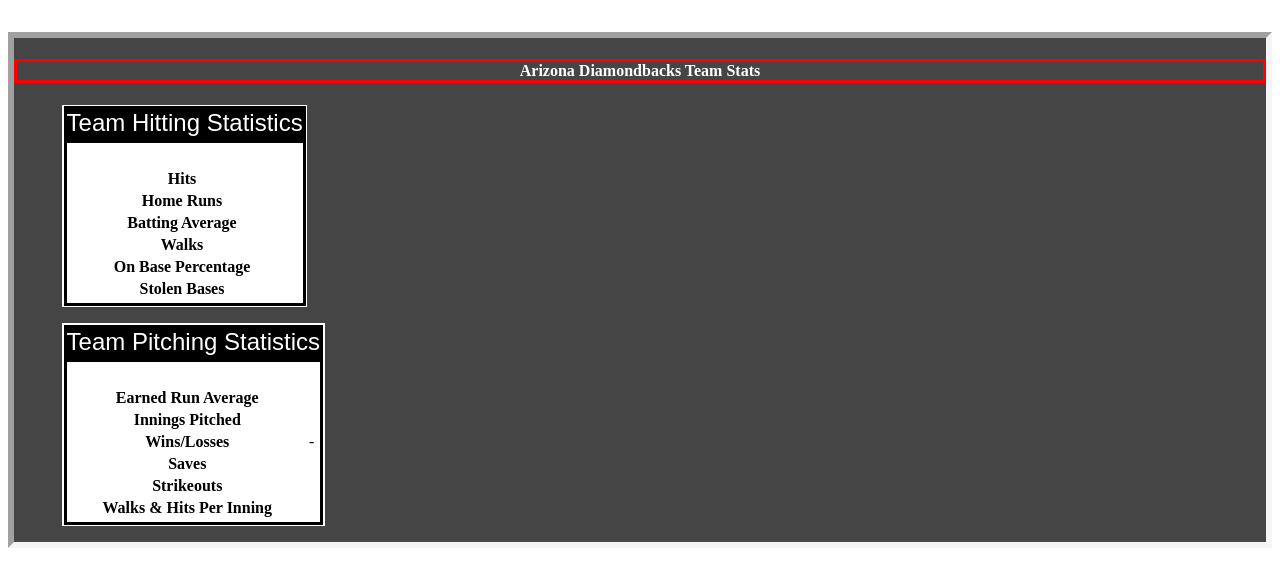
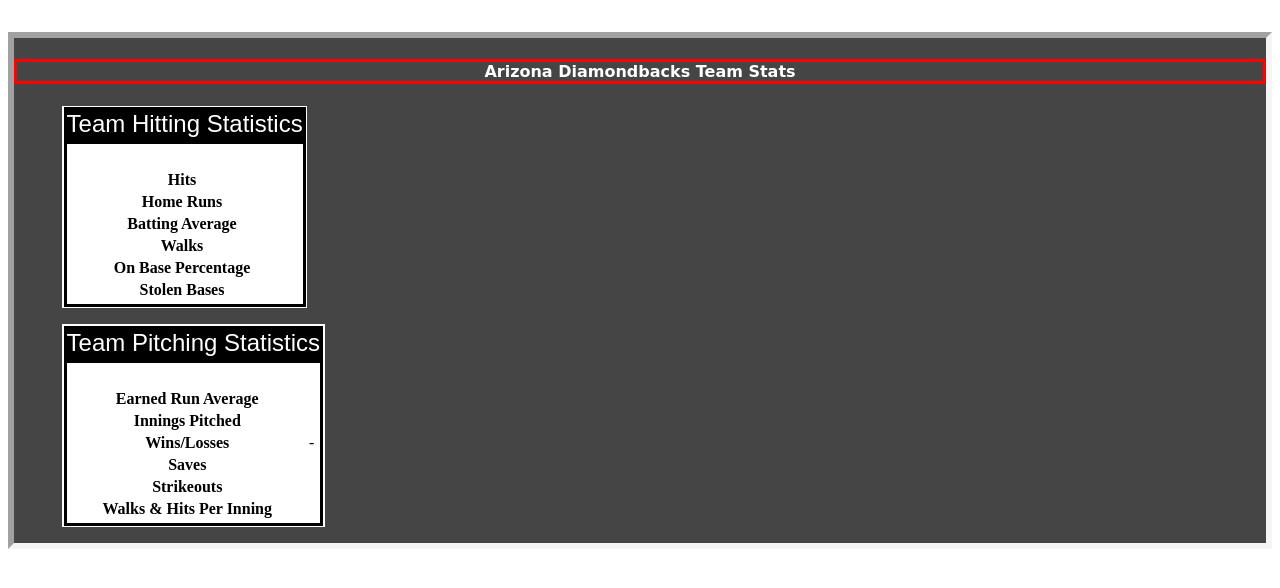
Before and after one commit to tejada3/Baseballistic, a Django app: template Baseball/templates/api_info/html/Team_section.html in a window 1280 px wide. Shown: the top 588 px of the page. Run offline with Django 3.2, Linux system fonts and the light colour scheme; the template is opened without the code that fills it: values that come from a table or form of the project are taken from there, others are empty; data comes from the database, SQL or seed files in the repository.

Commit message:
last commit

```diff
--- a/Baseball/static/baseball/css/Team_section.css
+++ b/Baseball/static/baseball/css/Team_section.css
@@ -76,3 +76,6 @@ div#pitch {
 	background-color: black;
 
 }
+#TS{
+	font-family: 'Zen Dots', cursive;
+}
--- a/Baseball/templates/api_info/html/player_info.html
+++ b/Baseball/templates/api_info/html/player_info.html
@@ -19,6 +19,8 @@
 
 
 <link href="https://fonts.googleapis.com/css2?family=Fugaz+One&display=swap" rel="stylesheet">
+
+<link href="https://fonts.googleapis.com/css2?family=Zen+Dots&display=swap" rel="stylesheet">
 </head>
 
 
```
